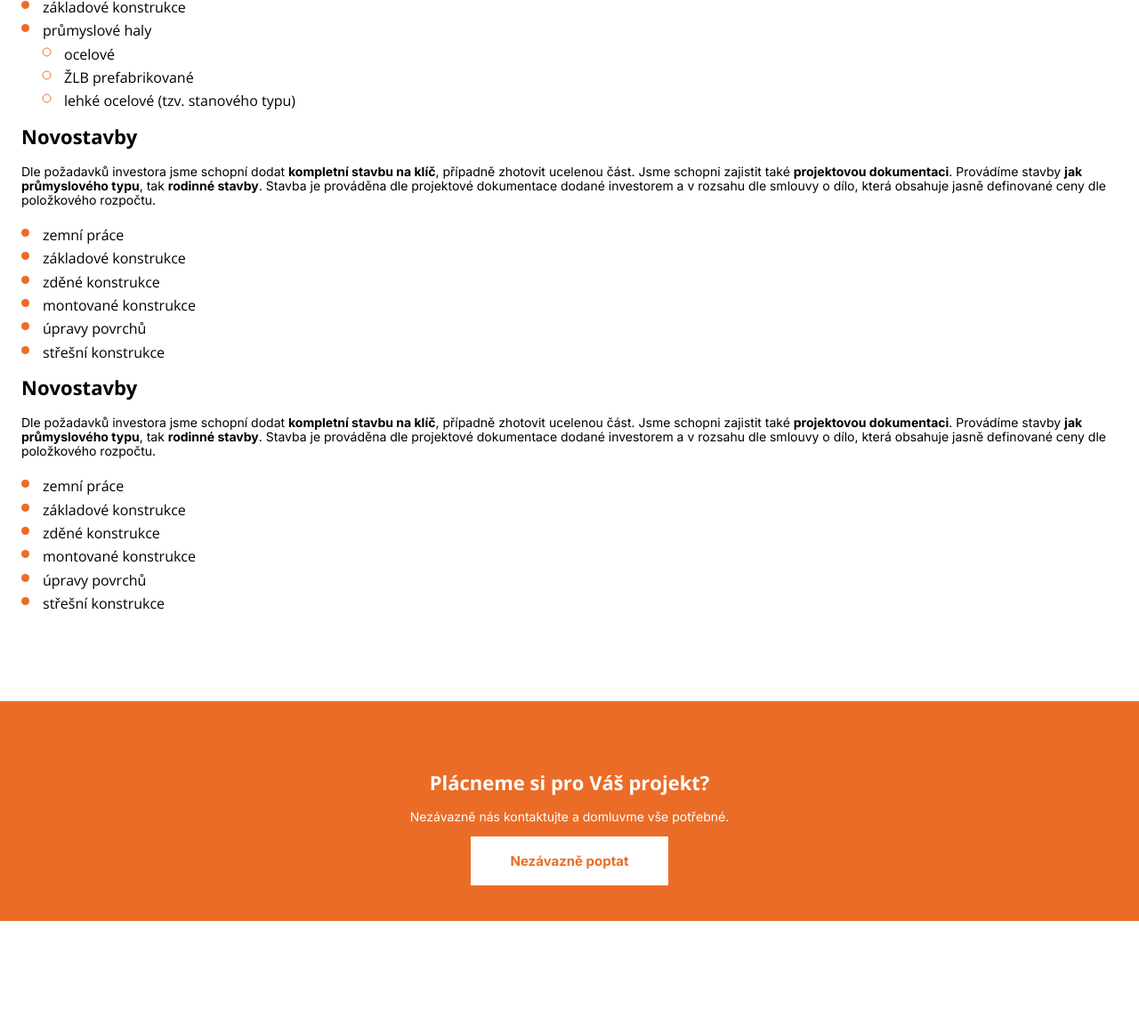
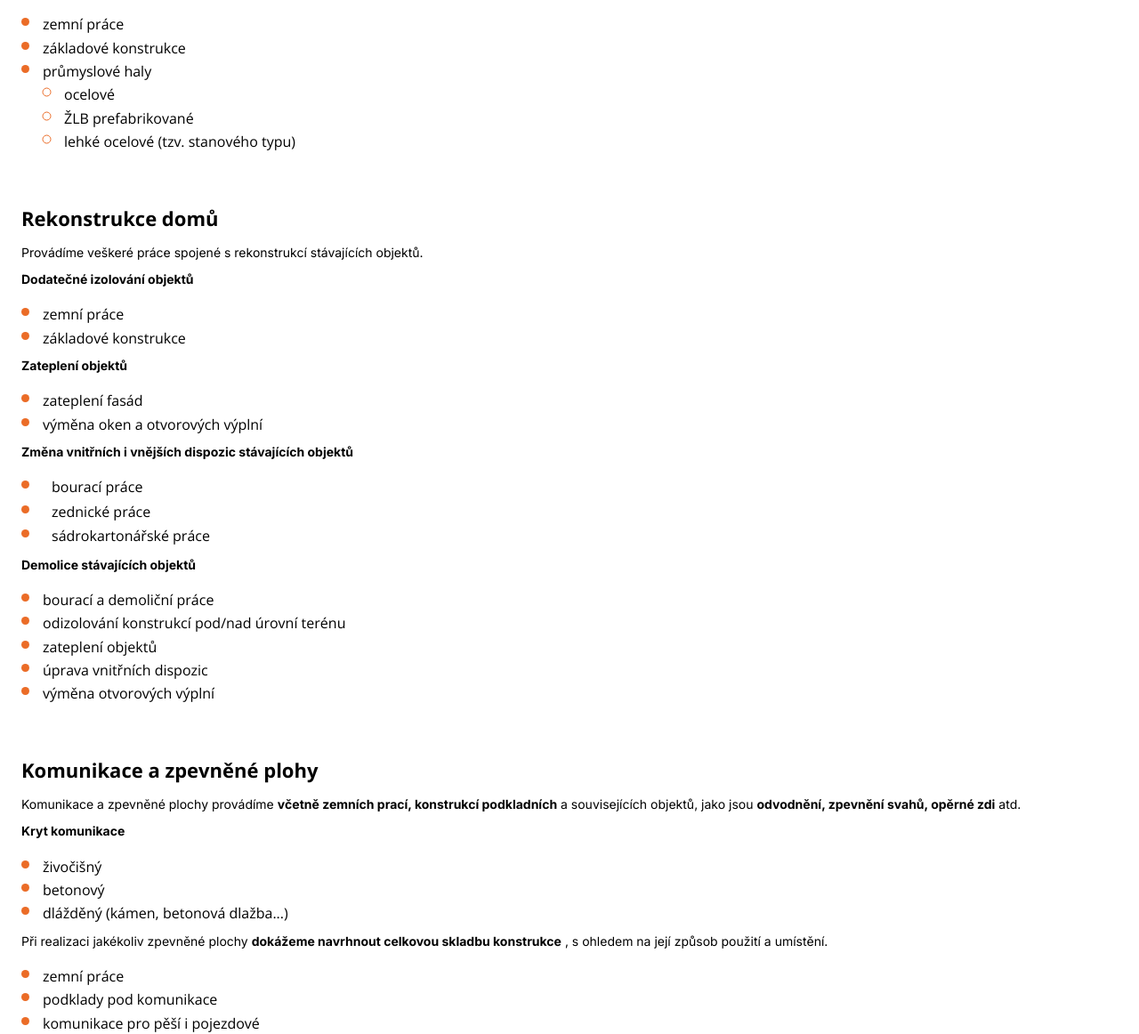
Before and after one commit to pslib-cz/2022-p2a-web-hm-building-StepanKakes, a plain HTML site: page sluzby.html in a window 1280 px wide. Shown: the part 778-1940 px from the top of the page at 89% size. Before the commit the page ends 1813 px from the top, so only its background shows below. Drawn offline with nearby package versions, Linux system fonts and the light colour scheme.

Commit message:
commit sloka

```diff
--- /dev/null
+++ b/reference.css
@@ -0,0 +1,3 @@
+.references{
+    margin-top: 7em;
+}
--- a/sluzby.css
+++ b/sluzby.css
@@ -7,8 +7,8 @@ html {
 }
 
 
-.content-wrapper{
-    margin: 0 1.5em;
+.sluzby-info{
+    margin: 0  1.5em 4em;
 }
 
 .sluzby-info ul{
--- a/sluzby.html
+++ b/sluzby.html
@@ -18,7 +18,7 @@
                 <label class="hamb" for="burger-menu"><span class="hamb-line"></span></label>
             <menu class="navbar__menu">
                     <li class="nav-item">
-                        <a class="nav-link" href="#section_1">DOMŮ</a>
+                        <a class="nav-link" href="./index.html">DOMŮ</a>
                     </li>
 
                     <li class="nav-item">
@@ -26,7 +26,7 @@
                     </li>
 
                     <li class="nav-item">
-                        <a class="nav-link" href="#section_3">REFERENCE</a>
+                        <a class="nav-link" href="./reference.html">REFERENCE</a>
                     </li>
 
                     <li class="nav-item">
@@ -43,7 +43,7 @@
         <h1 class="header-h1 header--bold">HM Building.cz s.r.o. <br> <span class="podnadpis">liberecká stavební společnost</span></h1>
     </header>
 
-    <section class="content-wrapper sluzby-info">
+    <section class="sluzby-info" id="novostavby">
         <h2>Novostavby</h2>
         <p>Dle požadavků investora jsme schopní dodat <strong>kompletní stavbu na klíč</strong>, případně zhotovit ucelenou část. Jsme schopni zajistit také <strong>projektovou dokumentaci</strong>. Provádíme stavby <strong>jak průmyslového typu</strong>, tak <strong>rodinné stavby</strong>. Stavba je prováděna dle projektové dokumentace dodané investorem
             a v rozsahu dle smlouvy o dílo, která obsahuje jasně definované ceny dle položkového rozpočtu.</p>
@@ -58,7 +58,7 @@
         </ul>
     </section>
 
-    <section class="content-wrapper sluzby-info">
+    <section class="sluzby-info" id="prum-stavby">
         <h2>Průmyslové stavby</h2>
         <p>Realizujeme <strong>průmyslové objekty ocelové konstrukce, lehké ocelové (stanového typu)</strong>, z prefabrikovaných dílců atd. Vzhledem k tomu, že vlastníme dostatek vlastní mechanizace, stáváme se nezávislými na ostatních subdodávkách a tím <strong>se dostáváme na přijatelné ceny.</strong></p>
 
@@ -74,35 +74,51 @@
         </ul>
     </section>
 
-    <section class="content-wrapper sluzby-info">
-        <h2>Novostavby</h2>
-        <p>Dle požadavků investora jsme schopní dodat <strong>kompletní stavbu na klíč</strong>, případně zhotovit ucelenou část. Jsme schopni zajistit také <strong>projektovou dokumentaci</strong>. Provádíme stavby <strong>jak průmyslového typu</strong>, tak <strong>rodinné stavby</strong>. Stavba je prováděna dle projektové dokumentace dodané investorem
-            a v rozsahu dle smlouvy o dílo, která obsahuje jasně definované ceny dle položkového rozpočtu.</p>
-
+    <section class="sluzby-info" id="rekonstrukce">
+        <h2>Rekonstrukce domů</h2>
+        <p>Provádíme veškeré práce spojené s rekonstrukcí stávajících objektů.</p>
+        <h3>Dodatečné izolování objektů</h3>
         <ul>
             <li>zemní práce</li>
             <li>základové konstrukce</li>
-            <li>zděné konstrukce</li>
-            <li>montované konstrukce</li>
-            <li>úpravy povrchů</li>
-            <li>střešní konstrukce</li>
+        </ul>
+        <h3>Zateplení objektů</h3>
+        <ul>
+            <li>zateplení fasád</li>
+            <li>výměna oken a otvorových výplní</li>
+        </ul>
+        <h3>Změna vnitřních i vnějších dispozic stávajících objektů</h3>
+            <li>bourací práce</li>
+            <li>zednické práce</li>
+            <li>sádrokartonářské práce</li>
+        </ul>
+        <h3>Demolice stávajících objektů</h3>
+        <ul>
+            <li>bourací a demoliční práce</li>
+            <li>odizolování konstrukcí pod/nad úrovní terénu</li>
+            <li>zateplení objektů</li>
+            <li>úprava vnitřních dispozic</li>
+            <li>výměna otvorových výplní</li>
         </ul>
     </section>
 
 
 
-    <section class="content-wrapper sluzby-info">
-        <h2>Novostavby</h2>
-        <p>Dle požadavků investora jsme schopní dodat <strong>kompletní stavbu na klíč</strong>, případně zhotovit ucelenou část. Jsme schopni zajistit také <strong>projektovou dokumentaci</strong>. Provádíme stavby <strong>jak průmyslového typu</strong>, tak <strong>rodinné stavby</strong>. Stavba je prováděna dle projektové dokumentace dodané investorem
-            a v rozsahu dle smlouvy o dílo, která obsahuje jasně definované ceny dle položkového rozpočtu.</p>
+    <section class="sluzby-info" id="komunikace">
+        <h2>Komunikace a zpevněné plohy</h2>
+        <p>Komunikace a zpevněné plochy provádíme <strong>včetně zemních prací, konstrukcí podkladních</strong> a souvisejících objektů, jako jsou <strong>odvodnění, zpevnění svahů, opěrné zdi</strong> atd.</p>
 
+        <h3>Kryt komunikace</h3>
+        <ul>
+            <li>živočišný</li>
+            <li>betonový</li>
+            <li>dlážděný (kámen, betonová dlažba...)</li>
+        </ul>
+        <p>Při realizaci jakékoliv zpevněné plochy <strong>dokážeme navrhnout celkovou skladbu konstrukce</strong>  , s ohledem na její způsob použití a umístění.</p>
         <ul>
             <li>zemní práce</li>
-            <li>základové konstrukce</li>
-            <li>zděné konstrukce</li>
-            <li>montované konstrukce</li>
-            <li>úpravy povrchů</li>
-            <li>střešní konstrukce</li>
+            <li>podklady pod komunikace</li>
+            <li>komunikace pro pěší i pojezdové</li>
         </ul>
     </section>
 
--- a/style.css
+++ b/style.css
@@ -19,6 +19,13 @@ h2{
     font-size: 22px;
 }
 
+h3{
+    font-family: 'Inter';
+    font-style: normal;
+    font-weight: 700;
+    font-size: 14px;
+}
+
 p{
     font-family: 'Inter', sans-serif;
     font-style: normal;
@@ -33,6 +40,26 @@ p{
     z-index: 100;
     background-color: var(--bg-color);
 }
+
+.dark-btn{
+    display: inline-block;
+    margin-top: 1em;
+    text-decoration: none;
+    padding: 0.75em 2.5em;
+    background-color: var(--main-color);
+    color: var(--white-color);
+
+}
+
+.light-btn{
+    color: var(--main-color);
+    padding: 0.75em 2.5em;
+    border: 1px dashed var(--main-color);
+    display: inline-block;
+    text-decoration: none;
+}
+
+
 
 
 /* HEADER*/
@@ -232,13 +259,6 @@ h2 .podnadpis{
     border-radius: 0px 0px 0px 40px;
 }
 
-.light-btn{
-    color: var(--main-color);
-    padding: 0.75em 2.5em;
-    border: 1px dashed var(--main-color);
-    display: inline-block;
-    text-decoration: none;
-}
 
 /* THRUST HERO */
 
@@ -269,15 +289,7 @@ h2 .podnadpis{
     color: var(--white-color);
 }
 
-.dark-btn{
-    display: inline-block;
-    margin-top: 1em;
-    text-decoration: none;
-    padding: 0.75em 2.5em;
-    background-color: var(--main-color);
-    color: var(--white-color);
 
-}
 
 /* REFERENCES */
 
```
Also changed, not shown: index.html (+18 -18 lines), reference.html (added, +68 -0 lines).
